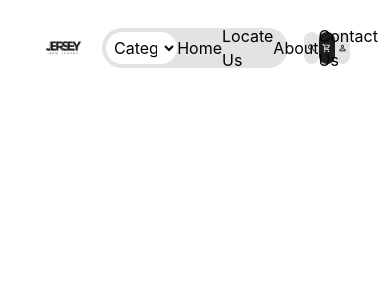
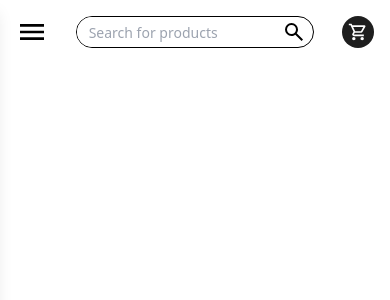
Before and after one commit to SamirJabre/New-Jersey-Front, a React (Vite) app: page / in a window 390 px wide. Shown: the top 300 px of the page. Built offline with nearby package versions, Linux system fonts and the light colour scheme.

Commit message:
Refactor HeaderDesktop and LandingPage components for improved responsiveness and search functionality

```diff
--- a/src/Components/HeaderDesktop/HeaderDesktop.jsx
+++ b/src/Components/HeaderDesktop/HeaderDesktop.jsx
@@ -3,13 +3,11 @@ import logo from "../../assets/logo.png";
 import ContentCircle from "../../base/Content_Circle/ContentCircle";
 
 function HeaderDesktop() {
-
   const [isSearchVisible, setIsSearchVisible] = useState(false);
 
   const handleSearch = () => {
     setIsSearchVisible(!isSearchVisible);
-
-  }
+  };
 
   return (
     <header className="w-full h-24 px-10 flex items-center justify-between">
@@ -19,7 +17,9 @@ function HeaderDesktop() {
 
       <div className="w-3/5 h-10 bg-[#E3E3E3] rounded-full p-1 flex justify-between items-center font-inter sm:text-xs md:text-sm xl:text-base 2xl:text-lg relative">
         <select className="h-full w-2/5 bg-white rounded-full flex justify-between items-center px-1 hover:cursor-pointer outline-none">
-          <option value="Categories" className="text-gray-400">Categories</option>
+          <option value="Categories" className="text-gray-400">
+            Categories
+          </option>
           <option value="All">All</option>
           <option value="football_jerseys">Football Jerseys</option>
           <option value="basketball_jerseys">Basketball Jerseys</option>
@@ -27,7 +27,6 @@ function HeaderDesktop() {
           <option value="sports_equipment">Sports Equipment</option>
           <option value="accessories">Accessories</option>
         </select>
-
 
         <div className="h-full w-3/5 flex justify-around items-center">
           <a href="" className="hover:scale-105 transition-all duration-150">
@@ -51,29 +50,25 @@ function HeaderDesktop() {
           color={"gray"}
           onPressAction={handleSearch}
         />
-        <ContentCircle
-          logo={"cart"}
-          color={"black"}
-        />
-        <ContentCircle
-          logo={"Profile"}
-          color={"gray"}
-        />
+        <ContentCircle logo={"cart"} color={"black"} />
+        <ContentCircle logo={"Profile"} color={"gray"} />
       </div>
 
-      {isSearchVisible && (
-        <div className="h-screen w-screen fixed top-0 left-0 flex justify-center items-start pt-24">
+      <div
+        className={`fixed top-0 left-0 h-screen w-screen flex justify-center items-start pt-24 transition-opacity duration-300 ease-in-out ${
+          isSearchVisible ? "opacity-100" : "opacity-0 pointer-events-none"
+        }`}
+      >
         <input
           type="text"
           placeholder="Search for products"
           className="w-2/5 h-12 rounded-full px-5 z-50 font-inter md:text-xs lg:text-sm xl:text-base 2xl:text-lg outline-none"
         />
-          <div className="fixed inset-0 bg-black bg-opacity-50 z-40" onClick={handleSearch}></div>
-        </div>
-      )
-      }
-
-
+        <div
+          className="fixed inset-0 bg-black bg-opacity-50 z-40"
+          onClick={handleSearch}
+        ></div>
+      </div>
     </header>
   );
 }
--- a/src/Pages/LandingPage/LandingPage.jsx
+++ b/src/Pages/LandingPage/LandingPage.jsx
@@ -1,4 +1,4 @@
-import React from "react";
+import React, { useEffect, useState } from "react";
 import Hero from "../../Components/Hero/Hero";
 import Filter from "../../Components/Filter/Filter";
 import Product from "../../Components/Product/Product";
@@ -8,17 +8,18 @@ import HeaderMobile from "../../Components/HeaderMobile/HeaderMobile";
 import HeaderDesktop from "../../Components/HeaderDesktop/HeaderDesktop";
 
 function LandingPage() {
+  const [width, setWidth] = useState(window.innerWidth);
+  useEffect(()=>{
+    window.addEventListener("resize", () => {
+      setWidth(window.innerWidth);
+    })
+  },[width])
+
+
   return (
-    <div className="w-screen h-fit">
-      {/* <Login/> */}
-      {/* <Header /> */}
-      <HeaderDesktop/>
-      {/* <HeaderMobile /> */}
-      {/* <Hero/>
-        <Filter/>
-        <Product/>
-        <Footer/> */}
-    </div>
+    <>
+      {width < 768 ? <HeaderMobile /> : <HeaderDesktop />}
+    </>
   );
 }
 
--- a/src/main.jsx
+++ b/src/main.jsx
@@ -1,10 +1,7 @@
-import { StrictMode } from 'react'
 import { createRoot } from 'react-dom/client'
 import App from './App.jsx'
 import './index.css'
 
 createRoot(document.getElementById('root')).render(
-  <StrictMode>
     <App />
-  </StrictMode>,
 )
```
